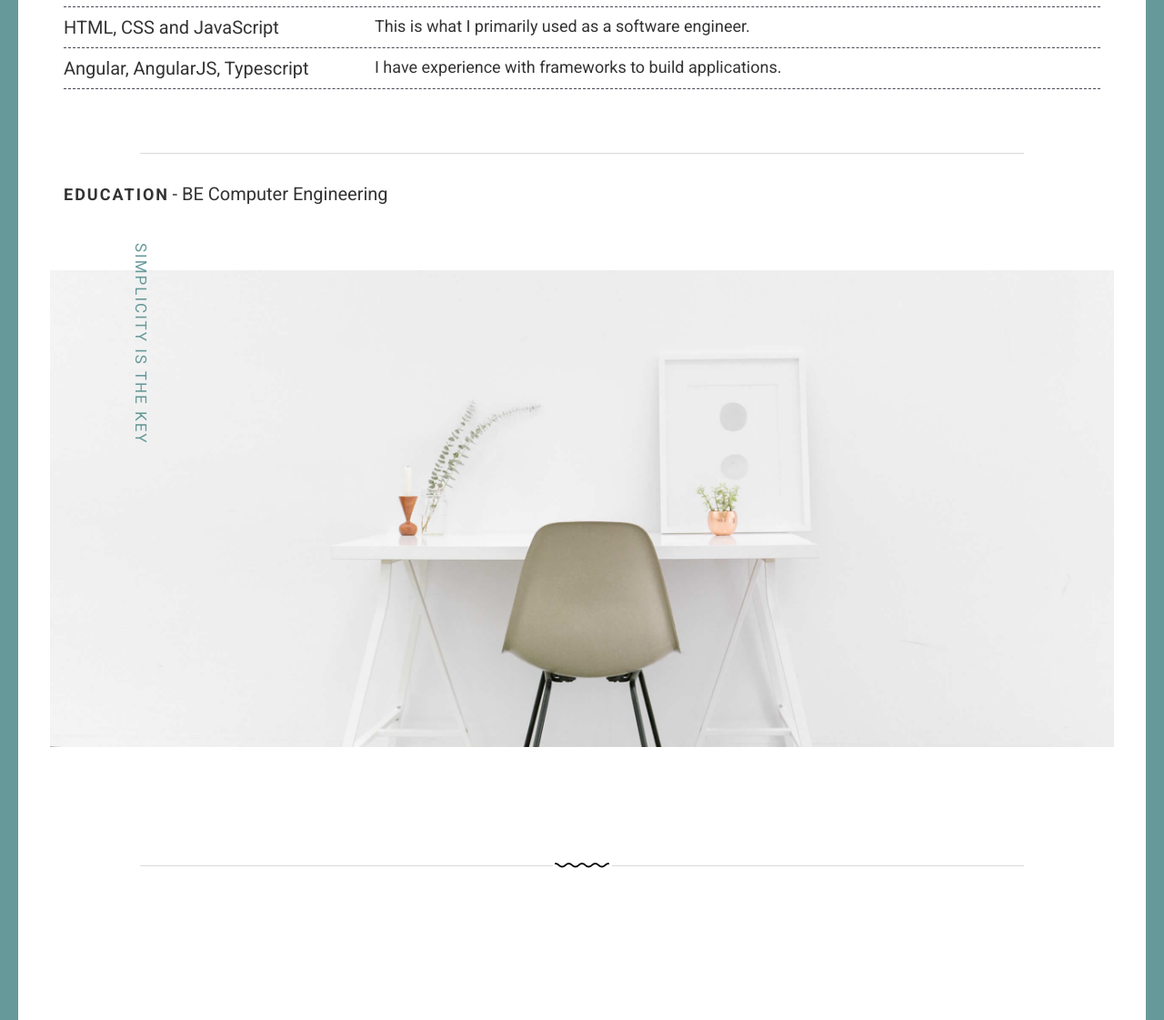
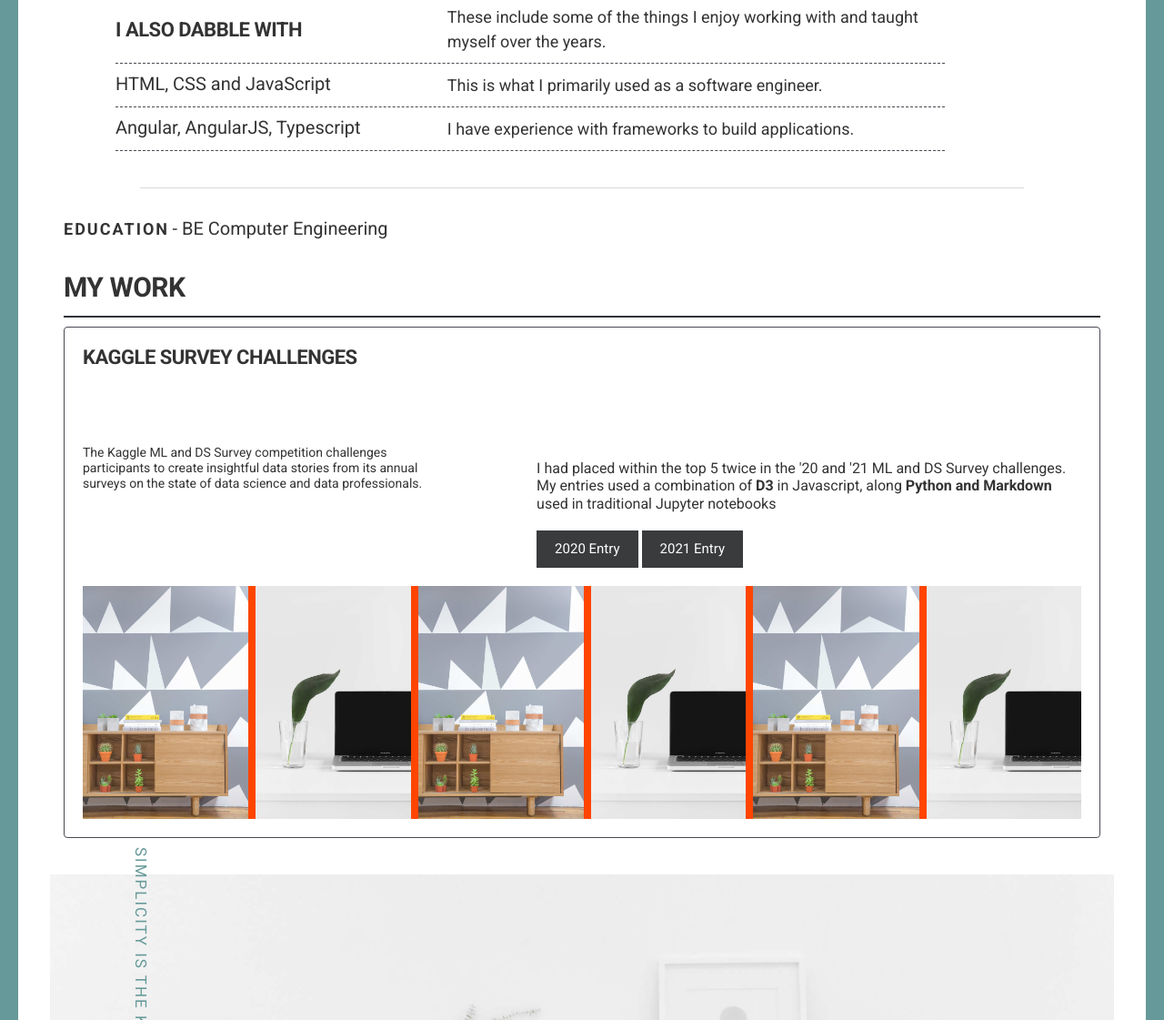
Before and after one commit to schubert-da/schubert-portfolio, a website: page index.html in a window 1280 px wide. Shown: the part 835-1956 px from the top of the page at 91% size. Drawn offline with Linux system fonts and the light colour scheme; files whose address does not match are found by name.

Commit message:
works layout

```diff
--- a/index.html
+++ b/index.html
@@ -87,7 +87,7 @@
                 <div class="skill-group-name">Angular, AngularJS, Typescript</div>
                 <div class="skill-group-desc">I have experience with frameworks to build applications.</div>
             </div>
-            <div class="skill-group">
+            <div class="skill-group" style="border-bottom: 2px solid #2f3238; margin-bottom: 2rem;">
                 <div class="skill-group-name">HTML, CSS and JavaScript</div>
                 <div class="skill-group-desc">This is what I primarily used as a software engineer.</div>
             </div>
@@ -116,7 +116,51 @@
         <div class="education-section">
             <span class="text-home wow"><strong>Education</strong></span>
             <span class="text-home-small">- BE Computer Engineering </span></div>
+    </div>
 
+    <div class="container">
+        <div class="text-home section-header"><strong>My Work</strong></div>
+        <div class="works-section">
+            <div class="works-header-title"> Kaggle Survey Challenges</div>
+            <div class="works-text">
+                <div class="works-text-header">
+
+                    <div class="works-header-subtitle">
+                        The Kaggle ML and DS Survey competition challenges participants to create insightful data stories from its annual surveys on the state of data science and data professionals.
+                    </div>
+                </div>
+                <div class="works-text-desc">
+                    <div class="works-desc-content">
+                        I had placed within the top 5 twice in the '20 and '21 ML and DS Survey challenges.
+                        My entries used a combination of <strong>D3</strong> in Javascript, along <strong>Python and Markdown</strong> used in traditional Jupyter notebooks
+                        <br>
+                        <a href="https://google.com" class="btn work-link" target="_blank">2020 Entry</a>
+                        <a href="https://google.com" class="btn work-link" target="_blank">2021 Entry</a>
+                    </div>
+                </div>
+            </div>
+            <div class="works-images">
+                <div class="works-image">
+                    <img src="images/photo5.jpg" alt="img21" />
+                </div>
+                <div class="works-image">
+                    <img src="images/photo6.jpg" alt="img21" />
+                </div>
+                <div class="works-image">
+                    <img src="images/photo5.jpg" alt="img21" />
+                </div>
+                <div class="works-image">
+                    <img src="images/photo6.jpg" alt="img21" />
+                </div>
+                <div class="works-image">
+                    <img src="images/photo5.jpg" alt="img21" />
+                </div>
+                <div class="works-image">
+                    <img src="images/photo6.jpg" alt="img21" />
+                </div>
+
+            </div>
+        </div>
     </div>
 
     <!-- Main Banner -->
--- a/styles/sass/pages/_home.scss
+++ b/styles/sass/pages/_home.scss
@@ -218,16 +218,16 @@ figure.effect-julia:hover p {
 }
 
 
+.section-header{
+    font-size: 3rem;
+    letter-spacing: -0.5px;
+    border-bottom: 2px solid #2f3238;
+}
+
 .skills-section{
+    margin: 0 15% 0 5%;
     display: flex;
     flex-direction: column;
-
-    .section-header{
-        font-size: 3rem;
-        border-bottom: 2px solid #2f3238;
-
-    }
-
     .skill-group{
         display: flex;
         flex-direction: row;
@@ -237,31 +237,122 @@ figure.effect-julia:hover p {
         border-bottom: 1px dashed #4c4752;
 
         .skill-group-header{
+            align-self: center;
             text-transform: uppercase;
             letter-spacing: -0.5px;
-            // padding-top: 1rem;
 
-            width: 30%;
-            font-size: 2rem;
+            width: 40%;
+            font-size: 2.2rem;
             font-weight: 600;
+            padding-right: 1rem;
         }
 
         .skill-group-name{
-            width: 30%;
+            width: 40%;
             font-size: 2rem;
+            padding-right: 1rem;
         }
 
         .skill-group-desc{
             font-size: 1.8rem;
-            width: 70%;
+            line-height: 1.5;
+            width: 60%;
         }
     }
+}
+
+
+// SECTION - WORKS
+
+.works-section{
+    display: flex;
+    flex-direction: column;
+
+    // height: 30rem;
+    border: 1px solid #4c4752;
+    border-radius: 4px;
+
+    padding: 2rem;
+
+    .works-header-title{
+        text-transform: uppercase;
+        letter-spacing: -0.5px;
+
+        font-size: 2.2rem;
+        font-weight: 600;
+    }
+
+    .works-text{
+        display: flex;
+        flex-direction: row;
+        height: 100%;
+        padding-bottom: 2rem;
+
+        .works-text-header{
+            display: flex;
+            flex-direction: column;
+            width: 50%;
+
+            .works-header-subtitle{
+                margin: auto 0;
+                width: 80%;
+
+                font-size: 1.4rem;
+                line-height: 1.2;
+
+                justify-self: flex-end;
+            }
+        }
+
+        .works-text-desc{
+            width: 60%;
+            padding-top: 10rem;
+            align-self: flex-end;
+
+            font-size: 1.6rem;
+            line-height: 1.2;
+
+            .work-link{
+                text-align: end;
+                margin-top: 2rem;
+            }
+
+            .work-link:focus{
+                color: #fff;
+            }
+        }
+    }
+
+    .works-images{
+        justify-self: end;
+
+        width: 100%;
+        background-color: orangered;
+
+        display: flex;
+        flex-direction: row;
+
+        .works-image{
+
+            img{
+                width: auto;
+                height: auto;
+                max-height: 30rem;
+            }
+        }
+
+        .works-image:not(:last-of-type){
+            margin-right: 0.8rem;
+        }
+    }
+
 }
 
 
 // RESPONSIVE - MOBILE
 @media (max-width: 480px){
     .skills-section{
+        margin: 0 2%;
 
         .section-header{
             font-size: 2.5rem;
```
Also changed, not shown: images/projects/kaggle1.png (added), images/projects/kaggle2.png (added), images/projects/kaggle3.png (added), images/projects/kaggle4.png (added), styles/sass/main.css, 1 other file. Lines whose indentation alone changed are shown as unchanged.
